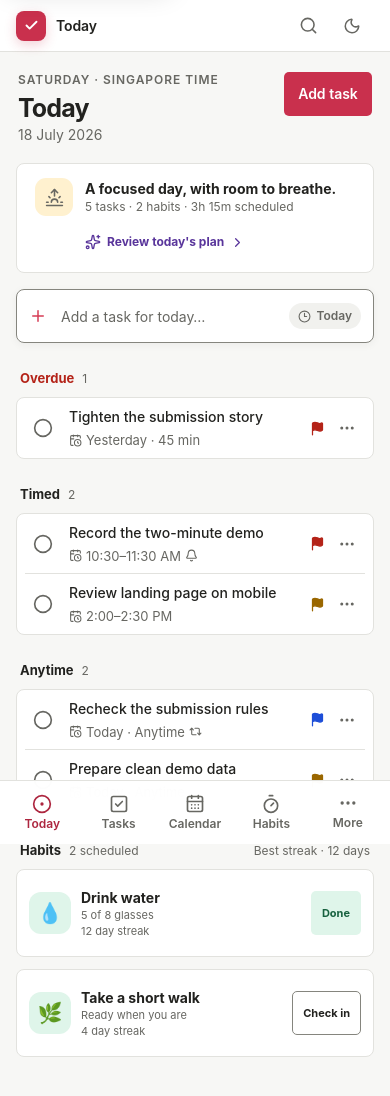
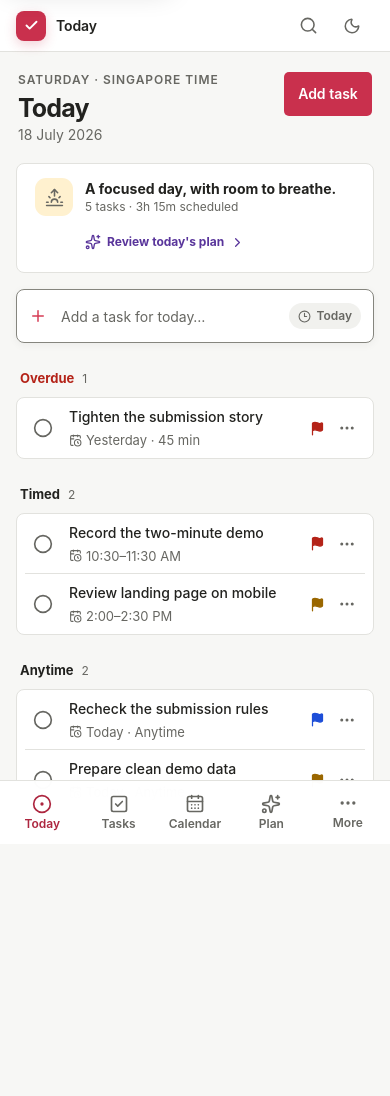
Before and after one commit to felixfirefighter/opentask, a Next.js app: page /today in a window 390 px wide. Shown: the top 1096 px of the page. After the commit the page ends 915 px from the top, so only its background shows below. Built offline with nearby package versions, Linux system fonts and the light colour scheme.

Commit message:
refactor: align visual proof with core scope

```diff
--- a/app/layout.tsx
+++ b/app/layout.tsx
@@ -10,7 +10,7 @@ export const metadata: Metadata = {
     default: "OpenTask",
     template: "%s · OpenTask",
   },
-  description: "An open-source personal planning workspace for tasks, routines, focus, and reviewable AI.",
+  description: "An open-source workspace for task and calendar planning with reviewable AI.",
 };
 
 export default function RootLayout({ children }: Readonly<{ children: ReactNode }>) {
--- a/modules/visual-proof/presentation/CalendarScreen.module.css
+++ b/modules/visual-proof/presentation/CalendarScreen.module.css
@@ -269,7 +269,7 @@
 }
 .agendaEvent {
   display: grid;
-  grid-template-columns: 64px minmax(0, 1fr) auto;
+  grid-template-columns: 64px minmax(0, 1fr);
   align-items: center;
   gap: 14px;
   min-height: 62px;
@@ -377,7 +377,7 @@
     padding-right: 10px;
   }
   .agendaEvent {
-    grid-template-columns: 51px minmax(0, 1fr) auto;
+    grid-template-columns: 51px minmax(0, 1fr);
     gap: 8px;
     padding-inline: 8px;
   }
--- a/modules/visual-proof/presentation/CalendarViews.tsx
+++ b/modules/visual-proof/presentation/CalendarViews.tsx
@@ -1,4 +1,4 @@
-import { Bell, CalendarClock, Repeat2 } from "lucide-react";
+import { CalendarClock } from "lucide-react";
 import Link from "next/link";
 import type { CSSProperties } from "react";
 
@@ -104,13 +104,8 @@ function AgendaView() {
                   <time>{event.start}</time>
                   <span>
                     <strong>{event.title}</strong>
-                    <small>Build Week · 60 min</small>
+                    <small>Open · Build Week · 60 min</small>
                   </span>
-                  {event.id === "e3" ? (
-                    <Bell size={15} aria-label="Reminder set" />
-                  ) : (
-                    <Repeat2 size={15} aria-label="Recurring" />
-                  )}
                 </Link>
               ))}
             </div>
--- a/modules/visual-proof/presentation/LandingScreen.tsx
+++ b/modules/visual-proof/presentation/LandingScreen.tsx
@@ -42,8 +42,8 @@ export function LandingScreen({ signedIn, demoAction }: { signedIn: boolean; dem
             </p>
             <h1>Make room for what matters.</h1>
             <p className={styles.lede}>
-              Capture tasks quickly, plan them against real time, and build routines without putting useful
-              features behind a premium tier.
+              Capture tasks quickly, plan them against real time, and review optional AI proposals without
+              putting useful features behind a premium tier.
             </p>
             <div className={styles.heroActions}>
               {signedIn ? (
@@ -87,7 +87,7 @@ export function LandingScreen({ signedIn, demoAction }: { signedIn: boolean; dem
           <ValueCard
             icon={<CalendarDays size={19} />}
             title="See work in real time"
-            text="Move between Today, Calendar, habits, and focus without losing context."
+            text="See the same task in Today, Calendar, and Matrix without losing context."
           />
           <ValueCard
             icon={<Sparkles size={19} />}
--- a/modules/visual-proof/presentation/TaskDetailScreen.module.css
+++ b/modules/visual-proof/presentation/TaskDetailScreen.module.css
@@ -161,11 +161,6 @@
   white-space: nowrap;
 }
 
-.detailRow[data-muted="true"] strong {
-  color: var(--text-muted);
-  font-weight: 500;
-}
-
 .detailRow[data-tone="danger"] strong,
 .detailRow[data-tone="danger"] .detailIcon {
   color: var(--priority-high);
--- a/modules/visual-proof/presentation/TaskDetailScreen.tsx
+++ b/modules/visual-proof/presentation/TaskDetailScreen.tsx
@@ -1,7 +1,6 @@
 "use client";
 
 import {
-  Bell,
   CalendarClock,
   Check,
   ChevronDown,
@@ -11,7 +10,6 @@ import {
   ListTodo,
   MoreHorizontal,
   Plus,
-  Repeat2,
   Tag,
   X,
 } from "lucide-react";
@@ -98,8 +96,6 @@ function TaskDetailPanel() {
         <section className={styles.fieldGroup} aria-labelledby="schedule-heading">
           <h2 id="schedule-heading">Schedule</h2>
           <DetailRow icon={<CalendarClock size={17} />} label="Today" value="10:30–11:30 AM" />
-          <DetailRow icon={<Repeat2 size={17} />} label="Repeat" value="Does not repeat" muted />
-          <DetailRow icon={<Bell size={17} />} label="Reminder" value="10 minutes before" />
         </section>
 
         <section className={styles.fieldGroup} aria-labelledby="organize-heading">
@@ -115,7 +111,7 @@ function TaskDetailPanel() {
             <span>1 of 3</span>
           </div>
           <div className={styles.steps}>
-            {["Hide personal notifications", "Record the core workflow", "Add captions and upload"].map(
+            {["Hide personal details", "Record the core workflow", "Add captions and upload"].map(
               (step, index) => (
                 <label className={styles.step} key={step}>
                   <input type="checkbox" checked={steps[index]} onChange={() => toggleStep(index)} />
@@ -132,8 +128,8 @@ function TaskDetailPanel() {
         <section className={styles.fieldGroup} aria-labelledby="notes-heading">
           <h2 id="notes-heading">Notes</h2>
           <p className={styles.description}>
-            Show quick capture, Calendar planning, a focus session, and the review-before-apply planner. Keep
-            the cursor movement deliberate.
+            Show quick capture, Calendar planning, and the review-before-apply planner. Keep the cursor
+            movement deliberate.
           </p>
         </section>
       </div>
@@ -145,17 +141,15 @@ function DetailRow({
   icon,
   label,
   value,
-  muted,
   tone,
 }: {
   icon: React.ReactNode;
   label: string;
   value: string;
-  muted?: boolean;
   tone?: "danger";
 }) {
   return (
-    <button type="button" className={styles.detailRow} data-muted={muted || undefined} data-tone={tone}>
+    <button type="button" className={styles.detailRow} data-tone={tone}>
       <span className={styles.detailIcon}>{icon}</span>
       <span>{label}</span>
       <strong>{value}</strong>
--- a/modules/visual-proof/presentation/TaskRow.tsx
+++ b/modules/visual-proof/presentation/TaskRow.tsx
@@ -1,6 +1,6 @@
 "use client";
 
-import { Bell, CalendarClock, Circle, Flag, MoreHorizontal, Repeat2 } from "lucide-react";
+import { CalendarClock, Circle, Flag, MoreHorizontal } from "lucide-react";
 import Link from "next/link";
 
 import styles from "./TaskRow.module.css";
@@ -10,8 +10,6 @@ export type TaskRowProps = {
   meta: string;
   href?: string | undefined;
   priority?: "high" | "medium" | "low" | "none" | undefined;
-  recurrence?: boolean | undefined;
-  reminder?: boolean | undefined;
   completed?: boolean | undefined;
   onToggle?: (() => void) | undefined;
   tag?: string | undefined;
@@ -23,8 +21,6 @@ export function TaskRow({
   meta,
   href = "/tasks/demo",
   priority = "none",
-  recurrence,
-  reminder,
   completed,
   onToggle,
   tag,
@@ -58,8 +54,6 @@ export function TaskRow({
         </span>
         <span className={styles.meta} data-ui-part="metadata">
           <CalendarClock size={13} aria-hidden="true" /> {meta}
-          {recurrence && <Repeat2 size={13} aria-label="Repeats" />}
-          {reminder && <Bell size={13} aria-label="Reminder set" />}
         </span>
       </Link>
       <div className={styles.trailing} data-ui-part="trailing">
--- a/modules/visual-proof/presentation/TodayScreen.module.css
+++ b/modules/visual-proof/presentation/TodayScreen.module.css
@@ -180,80 +180,6 @@
   background: var(--surface);
 }
 
-.habitSection {
-  padding-top: 4px;
-}
-
-.streakSummary {
-  color: var(--text-muted);
-}
-
-.habitGrid {
-  display: grid;
-  gap: 12px;
-  grid-template-columns: repeat(2, minmax(0, 1fr));
-}
-
-.habitCard {
-  display: grid;
-  min-height: 92px;
-  align-items: center;
-  padding: 15px;
-  border: 1px solid var(--border);
-  border-radius: var(--radius-card);
-  background: var(--surface);
-  column-gap: 12px;
-  grid-template-columns: 42px minmax(0, 1fr) auto;
-}
-
-.habitIcon {
-  display: flex;
-  width: 42px;
-  height: 42px;
-  align-items: center;
-  justify-content: center;
-  border-radius: 12px;
-  background: var(--category-mint-bg);
-  font-size: 20px;
-}
-
-.habitCopy {
-  display: flex;
-  min-width: 0;
-  flex-direction: column;
-}
-
-.habitCopy strong {
-  line-height: 19px;
-}
-
-.habitCopy span,
-.habitCopy small {
-  overflow: hidden;
-  color: var(--text-muted);
-  font-size: 11px;
-  line-height: 16px;
-  text-overflow: ellipsis;
-  white-space: nowrap;
-}
-
-.habitCheck {
-  min-height: 34px;
-  padding: 0 10px;
-  border: 1px solid var(--border-strong);
-  border-radius: var(--radius-control);
-  background: var(--surface);
-  cursor: pointer;
-  font-size: 11px;
-  font-weight: 700;
-}
-
-.habitCheck[data-checked="true"] {
-  border-color: transparent;
-  background: var(--category-mint-bg);
-  color: var(--category-mint-fg);
-}
-
 @media (max-width: 767px) {
   .page {
     width: auto;
@@ -306,18 +232,4 @@
   .rows {
     padding: 0 8px;
   }
-
-  .habitGrid {
-    grid-template-columns: 1fr;
-  }
-
-  .habitCard {
-    min-height: 88px;
-    padding: 12px;
-    grid-template-columns: 40px minmax(0, 1fr) auto;
-  }
-
-  .habitCheck {
-    min-height: 44px;
-  }
 }
--- a/modules/visual-proof/presentation/TodayScreen.tsx
+++ b/modules/visual-proof/presentation/TodayScreen.tsx
@@ -4,21 +4,16 @@ import { CalendarDays, ChevronRight, Clock3, Plus, Sparkles, Sunrise } from "luc
 import Link from "next/link";
 import { useState } from "react";
 
-import { anytimeTasks, habits, overdueTasks, timedTasks, type FixtureTask } from "./fixtures";
+import { anytimeTasks, overdueTasks, timedTasks, type FixtureTask } from "./fixtures";
 import { TaskRow } from "./TaskRow";
 import styles from "./TodayScreen.module.css";
 import { VisualProofShell } from "./VisualProofShell";
 
 export function TodayScreen() {
   const [completed, setCompleted] = useState<Set<string>>(new Set());
-  const [checkedHabits, setCheckedHabits] = useState<Set<string>>(new Set(["water"]));
 
   function toggleTask(id: string) {
     setCompleted((current) => toggleSetValue(current, id));
-  }
-
-  function toggleHabit(id: string) {
-    setCheckedHabits((current) => toggleSetValue(current, id));
   }
 
   return (
@@ -47,7 +42,7 @@ export function TodayScreen() {
             </span>
             <div>
               <strong>A focused day, with room to breathe.</strong>
-              <span>5 tasks · 2 habits · 3h 15m scheduled</span>
+              <span>5 tasks · 3h 15m scheduled</span>
             </div>
           </div>
           <Link href="/plan" className={styles.planLink}>
@@ -77,42 +72,6 @@ export function TodayScreen() {
           <TaskSection label="Anytime" count={2}>
             {anytimeTasks.map((task) => renderTask(task, completed, toggleTask))}
           </TaskSection>
-
-          <section id="habits" className={styles.habitSection} aria-labelledby="habit-heading">
-            <div className={styles.sectionHeading}>
-              <div>
-                <h2 id="habit-heading">Habits</h2>
-                <span>2 scheduled</span>
-              </div>
-              <span className={styles.streakSummary}>Best streak · 12 days</span>
-            </div>
-            <div className={styles.habitGrid}>
-              {habits.map((habit) => {
-                const checked = checkedHabits.has(habit.id);
-                return (
-                  <article className={styles.habitCard} key={habit.id}>
-                    <span className={styles.habitIcon} aria-hidden="true">
-                      {habit.icon}
-                    </span>
-                    <div className={styles.habitCopy}>
-                      <strong>{habit.title}</strong>
-                      <span>{checked ? habit.detail : "Ready when you are"}</span>
-                      <small>{habit.streak}</small>
-                    </div>
-                    <button
-                      type="button"
-                      className={styles.habitCheck}
-                      data-checked={checked || undefined}
-                      onClick={() => toggleHabit(habit.id)}
-                      aria-pressed={checked}
-                    >
-                      {checked ? "Done" : "Check in"}
-                    </button>
-                  </article>
-                );
-              })}
-            </div>
-          </section>
         </div>
       </div>
     </VisualProofShell>
@@ -150,8 +109,6 @@ function renderTask(task: FixtureTask, completed: Set<string>, toggleTask: (id:
       title={task.title}
       meta={task.meta}
       priority={task.priority}
-      recurrence={task.recurrence}
-      reminder={task.reminder}
       tag={task.tag}
       accent={task.accent}
       completed={completed.has(task.id)}
--- a/modules/visual-proof/presentation/VisualProofNavigation.tsx
+++ b/modules/visual-proof/presentation/VisualProofNavigation.tsx
@@ -9,7 +9,6 @@ import {
   MoreHorizontal,
   Search,
   Sparkles,
-  Timer,
 } from "lucide-react";
 import Link from "next/link";
 import type { ReactNode } from "react";
@@ -79,7 +78,7 @@ export function VisualProofNavigation({ active }: { active: ActiveDestination })
             active={active === "today"}
           />
           <ContextLink href="/calendar" icon={<CalendarDays size={17} />} label="Upcoming" />
-          <ContextLink href="/tasks/demo" icon={<CheckSquare2 size={17} />} label="Completed" />
+          <ContextLink href="/completed" icon={<CheckSquare2 size={17} />} label="Completed / Cancelled" />
         </nav>
 
         <div className={styles.listGroup}>
@@ -94,9 +93,9 @@ export function VisualProofNavigation({ active }: { active: ActiveDestination })
             accent="coral"
           />
           <ContextLink
-            href="/today#habits"
+            href="/tasks/demo"
             icon={<ListTodo size={16} />}
-            label="Routines"
+            label="Launch prep"
             count="3"
             accent="mint"
           />
@@ -136,15 +135,15 @@ export function VisualProofNavigation({ active }: { active: ActiveDestination })
           active={active === "calendar"}
           icon={<CalendarDays size={20} />}
         />
-        <MobileLink href="/today#habits" label="Habits" icon={<Timer size={20} />} />
+        <MobileLink href="/plan" label="Plan" active={active === "plan"} icon={<Sparkles size={20} />} />
         <details className={styles.moreMenu}>
           <summary aria-label="More destinations">
             <MoreHorizontal size={20} />
             <span>More</span>
           </summary>
           <div className={styles.moreSheet}>
-            <Link href="/plan">
-              <Sparkles size={18} /> Reality-aware plan
+            <Link href="/completed">
+              <CheckSquare2 size={18} /> Completed / Cancelled
             </Link>
           </div>
         </details>
--- a/modules/visual-proof/presentation/fixtures.ts
+++ b/modules/visual-proof/presentation/fixtures.ts
@@ -5,8 +5,6 @@ export type FixtureTask = {
   priority: "high" | "medium" | "low" | "none";
   tag?: string;
   accent?: "coral" | "amber" | "mint" | "sky" | "violet" | "slate";
-  recurrence?: boolean;
-  reminder?: boolean;
 };
 
 export const overdueTasks: FixtureTask[] = [
@@ -28,7 +26,6 @@ export const timedTasks: FixtureTask[] = [
     priority: "high",
     tag: "Launch",
     accent: "violet",
-    reminder: true,
   },
   {
     id: "review-landing",
@@ -46,7 +43,6 @@ export const anytimeTasks: FixtureTask[] = [
     title: "Recheck the submission rules",
     meta: "Today · Anytime",
     priority: "low",
-    recurrence: true,
   },
   {
     id: "prepare-seed",
@@ -55,25 +51,6 @@ export const anytimeTasks: FixtureTask[] = [
     priority: "medium",
     tag: "Product",
     accent: "amber",
-  },
-];
-
-export const habits = [
-  {
-    id: "water",
-    title: "Drink water",
-    detail: "5 of 8 glasses",
-    streak: "12 day streak",
-    progress: 63,
-    icon: "💧",
-  },
-  {
-    id: "walk",
-    title: "Take a short walk",
-    detail: "Not checked in",
-    streak: "4 day streak",
-    progress: 0,
-    icon: "🌿",
   },
 ];
 
```
